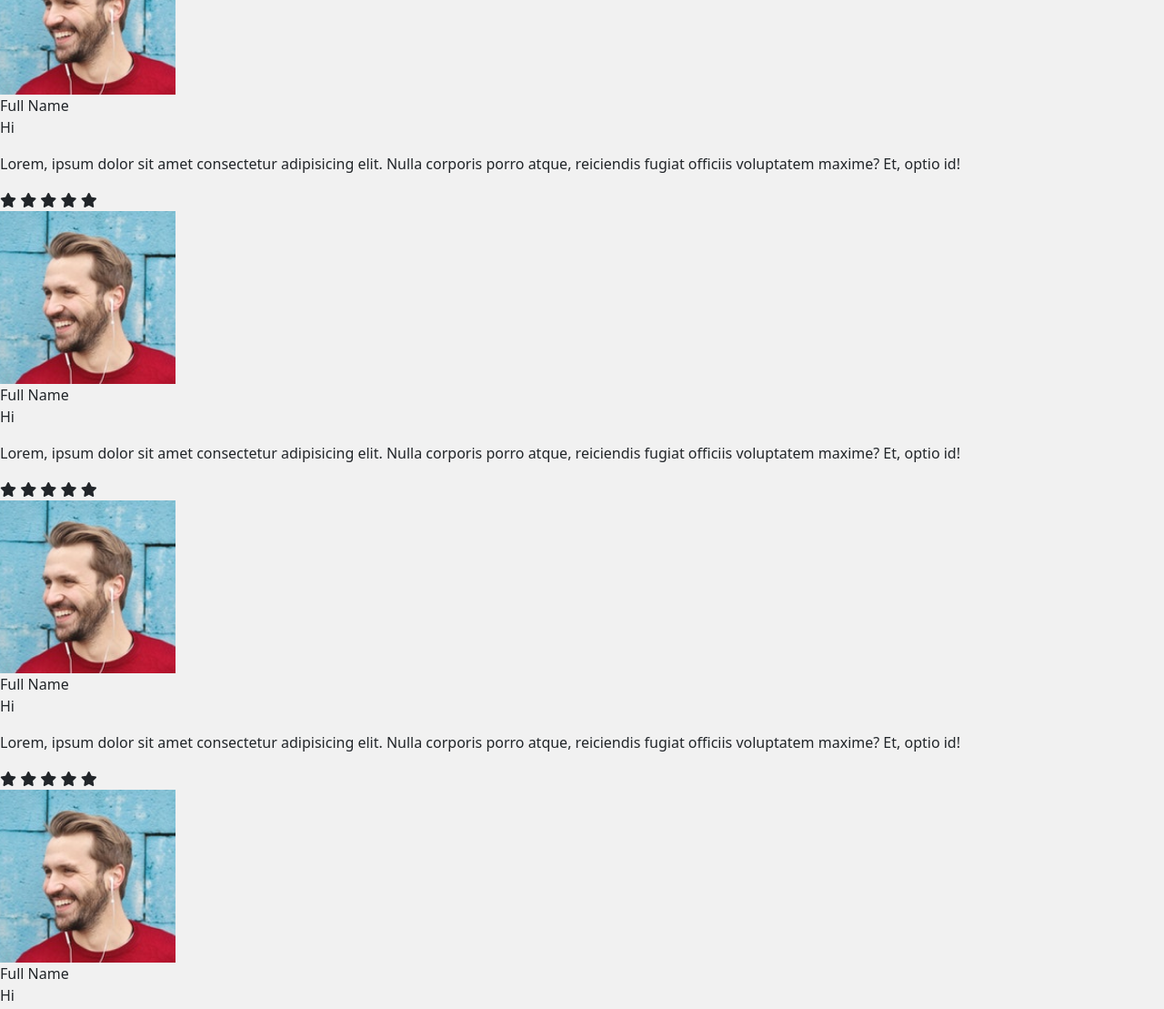
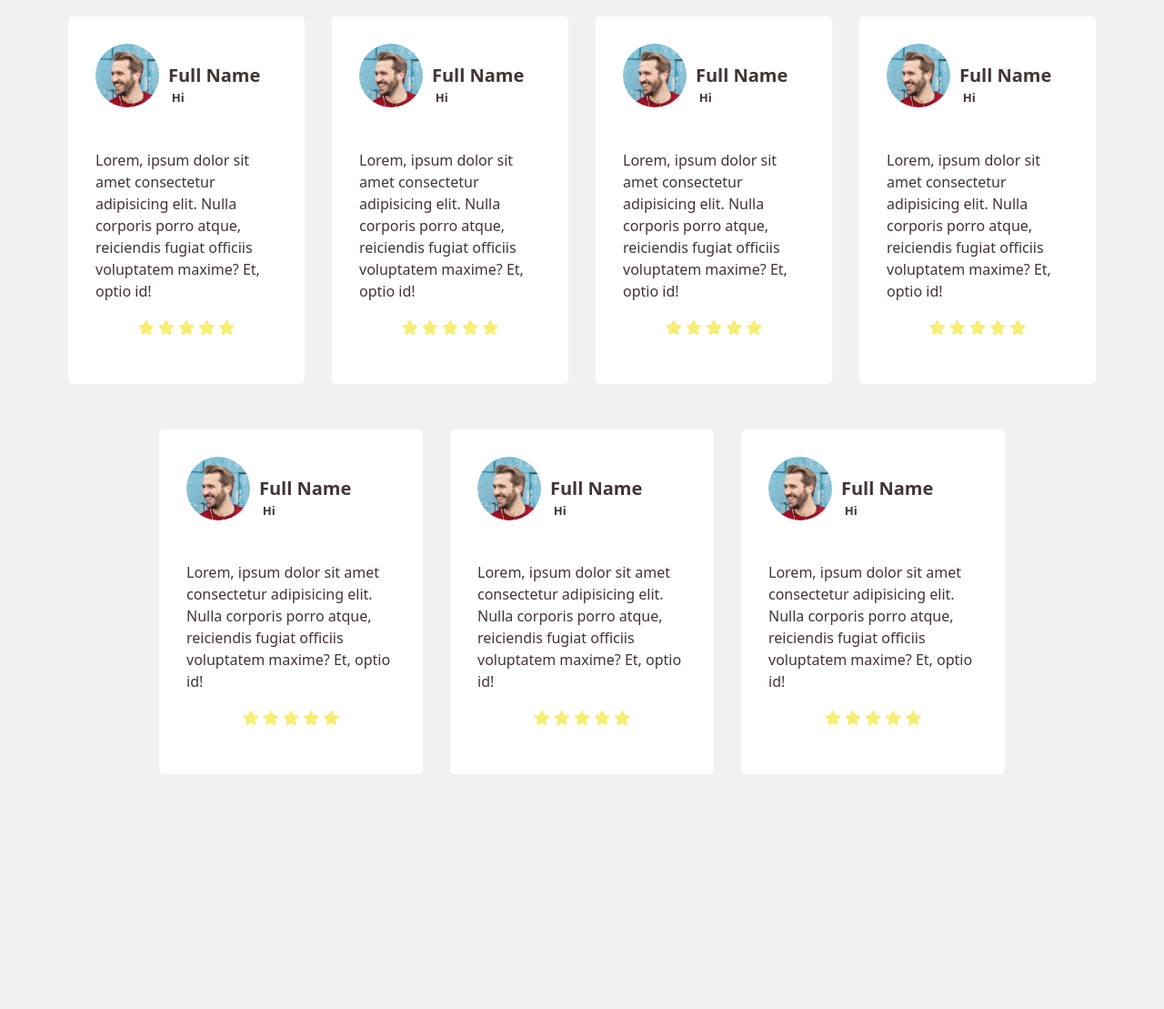
Before and after one commit to champmahfuz/Task, a plain HTML site: page index.html in a window 1280 px wide. Shown: the part 2102-3211 px from the top of the page at 91% size. After the commit the page ends 2968 px from the top, so only its background shows below. Drawn offline with nearby package versions, Linux system fonts and the light colour scheme.

Commit message:
added code

```diff
--- a/css/style.css
+++ b/css/style.css
@@ -128,3 +128,87 @@ justify-content: center;
   }
 } */
 /* testimonial end*/
+
+/* review section starts */
+.review-testimomials{
+  padding: 40px 0;
+  background: #f1f1f1;
+  color:#433434;
+  text-align: center;
+}
+.review-inner{
+  max-width: 1200px;
+  margin: auto;
+  overflow: hidden;
+  padding: 0 20px;
+}
+.review-border{
+  width: 160px;
+  height: 5px;
+  margin: 26px auto;
+}
+
+.review-row{
+  display: flex;
+  flex-wrap: wrap;
+  justify-content: center;
+
+}
+
+.review-col{
+  flex: 25%;
+  max-width: 25%;
+  box-sizing: border-box;
+  padding: 15px;
+}
+
+.review-testimonial{
+  background: #fff;
+ padding: 30px;
+ border-radius: 5px;
+}
+
+.review-testimonial img{
+  width: 70px;
+  height: 70px;
+  border-radius: 50%;
+  margin-right: 10px;
+
+}
+
+.review-name{
+  font-size: 20px;
+  margin: 20px 0;
+  font-weight: bold;
+}
+
+.review-category{
+  font-size: small;
+  margin-right: 80px;
+}
+
+.stars{
+color: #f7ee73;
+margin-bottom: 20px;
+}
+
+.review-inner h1 span{
+  color:#81b46b;
+}
+
+.avater{
+  display: flex;
+  margin-bottom: 10px;
+}
+
+.client-review{
+  text-align:start;
+}
+
+.review2-testimomials{
+  background: #f1f1f1;
+  color:#433434;
+  text-align: center;
+  margin-top: -20px;
+}
+/* review section end */
--- a/index.html
+++ b/index.html
@@ -27,7 +27,7 @@
     />
     <!--End font-awesome -->
     <!-- custom css -->
-    <link rel="stylesheet" href="/css/style.css" />
+    <link rel="stylesheet" href="./css/style.css" />
     <title>Agency</title>
   </head>
   <body>
@@ -328,5 +328,72 @@
 
       </div>
      <!-- testimonial ends here -->
+
+     <!-- testimonial 2 strts here -->
+     <div class="review2-testimomials">
+
+              <div class="review-row">
+                  <div class="review-col">
+                      <div class="review-testimonial">
+                          <div class="avater">
+                              <img src="../img/pic-1.png" alt="">
+                          <div class="review-name">Full Name
+                             <p class="review-category">Hi</p>
+                          </div>
+                          </div>
+
+                          <p class="client-review">Lorem, ipsum dolor sit amet consectetur adipisicing elit. Nulla corporis porro atque, reiciendis fugiat officiis voluptatem maxime? Et, optio id!</p>
+                          <div class="stars">
+                              <i class="fas fa-star"></i>
+                              <i class="fas fa-star"></i>
+                              <i class="fas fa-star"></i>
+                              <i class="fas fa-star"></i>
+                              <i class="fas fa-star"></i>
+                          </div>
+                      </div>
+                  </div>
+                  <div class="review-col">
+                      <div class="review-testimonial">
+                          <div class="avater">
+                              <img src="../img/pic-1.png" alt="">
+                          <div class="review-name">Full Name
+                              <p class="review-category">Hi</p>
+                          </div>
+                          </div>
+
+                          <p class="client-review">Lorem, ipsum dolor sit amet consectetur adipisicing elit. Nulla corporis porro atque, reiciendis fugiat officiis voluptatem maxime? Et, optio id!</p>
+                          <div class="stars">
+                              <i class="fas fa-star"></i>
+                              <i class="fas fa-star"></i>
+                              <i class="fas fa-star"></i>
+                              <i class="fas fa-star"></i>
+                              <i class="fas fa-star"></i>
+                          </div>
+                      </div>
+                  </div>
+                  <div class="review-col">
+                      <div class="review-testimonial">
+                          <div class="avater">
+                              <img src="../img/pic-1.png" alt="">
+                          <div class="review-name">Full Name
+                              <p class="review-category">Hi</p>
+                          </div>
+                          </div>
+
+                          <p class="client-review">Lorem, ipsum dolor sit amet consectetur adipisicing elit. Nulla corporis porro atque, reiciendis fugiat officiis voluptatem maxime? Et, optio id!</p>
+                          <div class="stars">
+                              <i class="fas fa-star"></i>
+                              <i class="fas fa-star"></i>
+                              <i class="fas fa-star"></i>
+                              <i class="fas fa-star"></i>
+                              <i class="fas fa-star"></i>
+                          </div>
+                      </div>
+                  </div>
+
+                  </div>
+
+      </div>
+     <!-- testimonial 2 end here -->
   </body>
 </html>
```
